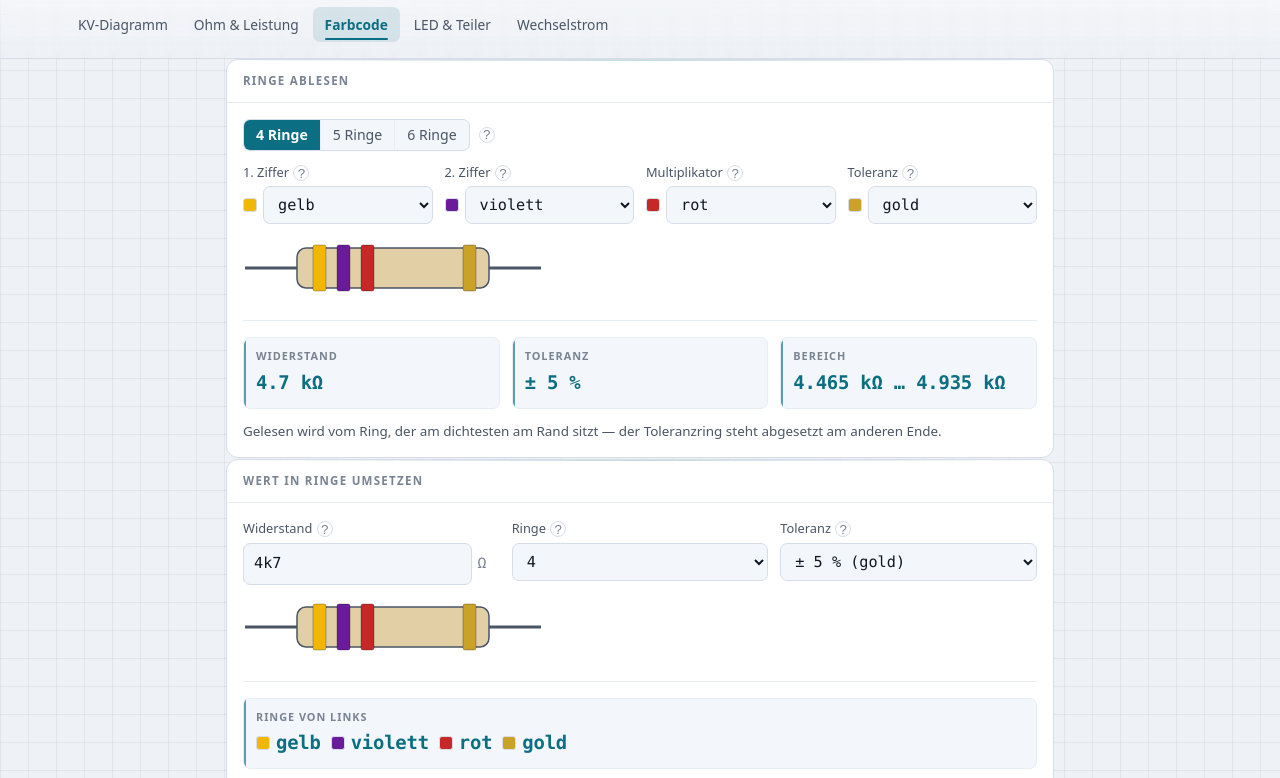
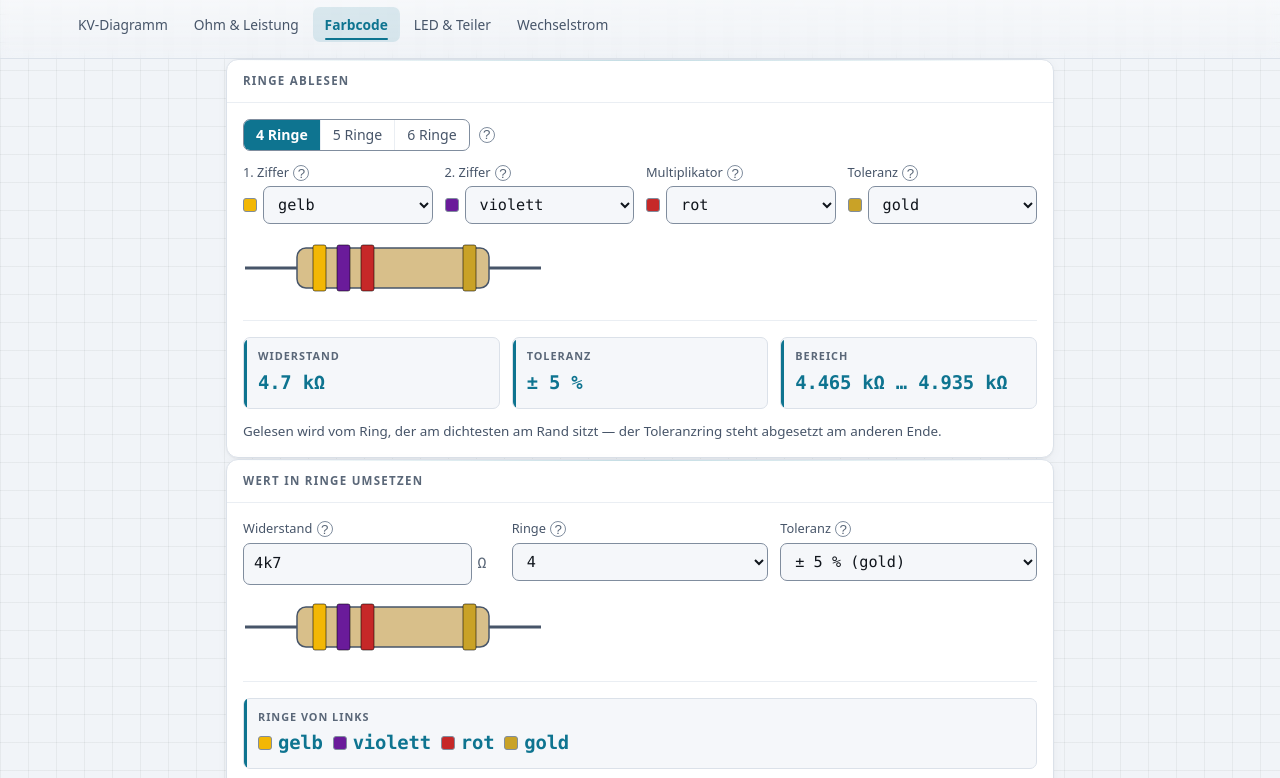
Before and after one commit to Rouvenspinnt/kv-diagramm, a plain HTML site: page farbcode.html in a window 1280 px wide. Shown: the part 70-848 px from the top of the page. Drawn offline with Linux system fonts and the light colour scheme.

Commit message:
Helles Design: Dunkelmodus raus, Kontraste nachgerechnet
Eine Oberflaeche statt zwei. Der ganze prefers-color-scheme-Block faellt
weg, :root traegt jetzt nur noch helle Tokens.

Alle Werte sind mit der WCAG-Luminanzformel geprueft, nicht geschaetzt:
--ink-3 #5a6778 (5,2-5,8:1), --line-strong #808d9e als Rand von
Bedienelementen (3,1-3,4:1), --dc #946009 statt #a2600b.

Dazu, was ein Pruefdurchgang gefunden hat:
- Farbcode-Chips und Ringkanten abgegrenzt, Widerstandskoerper dunkler,
  sonst verschwanden Weiss, Gelb, Gold und Silber im hellen Grund.
- Fokus an Eingabefeldern wieder als Ring statt nur als Rahmenfarbe.
- Fokusring im Segmentkasten nach innen, sonst schnitt overflow ihn ab.
- Hover auf Tabellen- und KV-Zellen als Ring statt Toenung: auf einer
  markierten Zelle stapelten sich zwei Toenungen und die Ziffern fielen
  unter 4,5:1.
- Das ?-Feld liegt im <label>; sein aria-label haengte sich an den Namen
  des Eingabefelds. Feld bekommt jetzt den reinen Beschriftungstext.

Co-Authored-By: Claude Opus 5 <noreply@anthropic.com>

```diff
--- a/app.css
+++ b/app.css
@@ -1,33 +1,23 @@
 /* Gemeinsames Stylesheet aller Werkzeuge */
-/* Messgeraet-Optik: dunkler Grund mit feinem Raster, Cyan fuer Messwerte,
-     Bernstein fuer Hinweise. Helle Variante bleibt vollwertig. */
+/* Helle Messgeraet-Optik: Papier mit feinem Raster, Petrol fuer Messwerte,
+     Bernstein fuer Hinweise. Alle Kontraste nachgerechnet. */
   :root {
-    color-scheme: light dark;
-    --paper:#eef1f6; --panel:#ffffff; --sunk:#f3f6fa;
-    --ink:#0f1720; --ink-2:#4a5565; --ink-3:#788393;
-    --line:#d6dde7; --line-soft:#e8edf4;
-    --accent:#0b6e82; --accent-2:#0e8ea6; --on-accent:#ffffff;
-    --dc:#a2600b; --focus:#0b6e82;
-    --fill-1:#0891b2; --fill-2:#c2820a;   /* vom Prüfskript bestätigt, hell */
-    --on-fill:#06121a;                    /* dunkle Schrift: 5,1–6,4:1 auf beiden Füllungen */
-    --grid:rgba(15,23,32,.055);
-    --glow:rgba(11,110,130,.16);
+    color-scheme: light;
+    --paper:#f1f4f8; --panel:#ffffff; --sunk:#f5f7fa;
+    --ink:#10151c; --ink-2:#475569; --ink-3:#5a6778;   /* ink-3: 5,2–5,8:1 auf allen Gründen */
+    --line:#dbe1e9; --line-soft:#eaeef3;
+    --line-strong:#808d9e;                              /* Rand von Bedienelementen, 3,1–3,4:1 */
+    --accent:#0e7490; --accent-2:#0891b2; --on-accent:#ffffff;
+    --fill-1:#0891b2; --fill-2:#c2820a;                 /* vom Prüfskript bestätigt */
+    --on-fill:#06121a;                                  /* dunkle Schrift auf den Füllungen */
+    --dc:#946009; --focus:#0e7490;
+    --grid:rgba(16,21,28,.05);
+    --glow:rgba(14,116,144,.09);
+    --schatten:0 1px 2px rgba(16,21,28,.05), 0 2px 12px rgba(16,21,28,.035);
     --s1:4px; --s2:8px; --s3:12px; --s4:16px; --s5:24px; --s6:32px;
     --r-ctl:7px; --r-panel:12px;
     --mono: ui-monospace, "SF Mono", SFMono-Regular, Menlo, Consolas, monospace;
     --ease: cubic-bezier(.22,.68,.32,1);
-  }
-  @media (prefers-color-scheme: dark) {
-    :root {
-      --paper:#070b11; --panel:#0e141c; --sunk:#131b25;
-      --ink:#e8eef6; --ink-2:#9fb0c4; --ink-3:#6d8095;
-      --line:#1f2a37; --line-soft:#18212c;
-      --accent:#22d3ee; --accent-2:#67e8f9; --on-accent:#04222a;
-      --dc:#fbbf24; --focus:#22d3ee;
-      --fill-1:#0ea5b7; --fill-2:#c2820a; /* vom Prüfskript bestätigt, dunkel */
-      --grid:rgba(118,164,205,.07);
-      --glow:rgba(34,211,238,.17);
-    }
   }
   * { box-sizing: border-box; }
   html { -webkit-text-size-adjust: 100%; }
@@ -59,7 +49,7 @@
 
   main { padding-top:var(--s5); }
   .panel { background:var(--panel); border:1px solid var(--line); border-radius:var(--r-panel);
-           position:relative; overflow:hidden; }
+           position:relative; overflow:hidden; box-shadow:var(--schatten); }
   .panel::before {                                 /* feiner Lichtkantenstrich oben */
     content:''; position:absolute; inset:0 0 auto; height:1px;
     background:linear-gradient(90deg, transparent, color-mix(in srgb, var(--accent) 45%, transparent), transparent);
@@ -80,17 +70,18 @@
   .field { display:flex; align-items:center; gap:var(--s2); }
   .field > .lbl { font-size:.78rem; color:var(--ink-3); letter-spacing:.06em; text-transform:uppercase;
                   font-weight:600; }
-  .seg { display:flex; border:1px solid var(--line); border-radius:var(--r-ctl); overflow:hidden;
-         background:var(--sunk); }
+  .seg { display:flex; border:1px solid var(--line-strong); border-radius:var(--r-ctl); overflow:hidden;
+         background:var(--panel); }
   .seg button {
     font:inherit; font-size:.88rem; line-height:1; padding:8px 12px; border:0; cursor:pointer;
     background:transparent; color:var(--ink-2); border-right:1px solid var(--line-soft);
   }
   .seg button:last-child { border-right:0; }
+  .seg button:focus-visible { outline-offset:-2px; }
   .seg button:hover { color:var(--ink); background:color-mix(in srgb, var(--accent) 10%, transparent); }
   .seg button[aria-pressed="true"] { background:var(--accent); color:var(--on-accent); font-weight:600; }
   .btn { font:inherit; font-size:.88rem; line-height:1; padding:8px 12px; cursor:pointer;
-         background:var(--sunk); color:var(--ink); border:1px solid var(--line); border-radius:var(--r-ctl); }
+         background:var(--panel); color:var(--ink); border:1px solid var(--line-strong); border-radius:var(--r-ctl); }
   .btn:hover { border-color:var(--accent); color:var(--accent); }
   .btn:active { transform:translateY(1px); }
   :focus-visible { outline:2px solid var(--focus); outline-offset:2px; border-radius:3px; }
@@ -101,7 +92,7 @@
 
   /* Wertetabelle */
   #col { width:100%; font-family:var(--mono); font-size:.9rem; letter-spacing:.1em;
-         padding:7px 9px; border:1px solid var(--line); border-radius:var(--r-ctl);
+         padding:8px 10px; border:1px solid var(--line-strong); border-radius:var(--r-ctl);
          background:var(--sunk); color:inherit; }
   #col.bad { border-color:var(--dc); background:color-mix(in srgb, var(--dc) 10%, var(--sunk)); }
   .hint { color:var(--ink-2); font-size:.8rem; line-height:1.45; }
@@ -157,7 +148,9 @@
          color:var(--ink-3); margin-top:3px; letter-spacing:.03em; }
   .mi { position:absolute; left:4px; top:2px; font-size:.62rem; color:var(--ink-3); z-index:3; }
   .loop { position:absolute; border-radius:6px; pointer-events:none; z-index:1; }
-  td.val button:hover, table.kv td > button:hover { background:color-mix(in srgb, var(--ink) 9%, transparent); }
+  /* Hover als Ring statt Tönung: auf einer markierten Zelle stapelten sich sonst zwei
+     Tönungen und die Ziffern fielen unter 4,5:1 */
+  td.val button:hover, table.kv td > button:hover { box-shadow:inset 0 0 0 2px var(--line-strong); }
   .v0 { color:var(--ink-3); font-weight:400 !important; }
   .v1 { color:var(--accent); }
   .v2 { color:var(--dc); }
@@ -206,7 +199,7 @@
   ul.dep b { font-family:var(--mono); }
   .count { color:var(--ink-3); font-size:.82rem; margin-top:var(--s3); }
   @media print {
-    /* immer helles Papier, auch wenn der Bildschirm dunkel ist */
+    /* Papier: reines Weiss, kraeftigeres Schwarz, kein Raster */
     :root { --paper:#fff; --panel:#fff; --sunk:#f2f2f2; --ink:#000; --ink-2:#3a3a3a; --ink-3:#666;
             --line:#999; --line-soft:#c8c8c8; --dc:#8a5a00; --accent:#045; --on-accent:#fff;
             --grid:transparent; --glow:transparent; }
@@ -362,19 +355,20 @@
   label.f { display:flex; flex-direction:column; gap:4px; font-size:.8rem; color:var(--ink-2); }
   label.f .row { display:flex; align-items:center; gap:6px; }
   label.f input, label.f select, .panel select { font:inherit; font-family:var(--mono); font-size:.95rem;
-    width:100%; padding:8px 10px; border:1px solid var(--line); border-radius:var(--r-ctl);
+    width:100%; padding:8px 10px; border:1px solid var(--line-strong); border-radius:var(--r-ctl);
     background:var(--sunk); color:var(--ink); }
   label.f input:hover, label.f select:hover { border-color:var(--ink-3); }
-  label.f input:focus, label.f select:focus { outline:none; border-color:var(--accent);
+  label.f input:focus, label.f select:focus { outline:2px solid var(--focus); outline-offset:1px;
+    border-color:var(--accent);
     box-shadow:0 0 0 3px color-mix(in srgb, var(--accent) 22%, transparent); }
   label.f input.filled { border-color:color-mix(in srgb, var(--accent) 55%, var(--line)); }
   label.f .unit { font-family:var(--mono); color:var(--ink-3); font-size:.92rem; min-width:1.5em; }
   .out { margin-top:var(--s4); padding-top:var(--s4); border-top:1px solid var(--line-soft);
          display:grid; grid-template-columns:repeat(auto-fit, minmax(132px, 1fr)); gap:var(--s3); }
-  .out > div { position:relative; padding:10px 12px; border-radius:var(--r-ctl);
-               background:var(--sunk); border:1px solid var(--line-soft); overflow:hidden; }
-  .out > div::before { content:''; position:absolute; left:0; top:0; bottom:0; width:2px;
-                       background:var(--accent); opacity:.65; }
+  .out > div { position:relative; padding:10px 12px 10px 14px; border-radius:var(--r-ctl);
+               background:var(--sunk); border:1px solid var(--line); overflow:hidden; }
+  .out > div::before { content:''; position:absolute; left:0; top:0; bottom:0; width:3px;
+                       background:var(--accent); }
   .out .k { font-size:.68rem; color:var(--ink-3); letter-spacing:.09em; text-transform:uppercase;
             font-weight:600; }
   .out .v { font-family:var(--mono); font-size:1.18rem; font-weight:650; color:var(--accent);
@@ -393,22 +387,22 @@
   /* ---- Widerstands-Zeichnung ---- */
   .res-svg { display:block; margin:6px 0 2px; max-width:100%; height:auto; }
   .res-svg .lead { stroke:var(--ink-2); stroke-width:3; }
-  .res-svg .body { fill:#e3cfa6; stroke:var(--ink-2); stroke-width:1.5; }
-  .res-svg .band { stroke:rgba(0,0,0,.35); stroke-width:.75; }
+  .res-svg .body { fill:#d8bf8a; stroke:var(--ink-2); stroke-width:1.5; }
+  .res-svg .band { stroke:rgba(0,0,0,.55); stroke-width:1; }
   .swatch-row { display:flex; align-items:center; gap:6px; }
-  .chip { width:14px; height:14px; border-radius:3px; border:1px solid var(--line); flex:none; }
+  .chip { width:14px; height:14px; border-radius:3px; border:1px solid var(--line-strong); flex:none; }
 
   /* Hilfe-Fragezeichen an den Feldern */
   .help { position:relative; display:inline-flex; align-items:center; justify-content:center;
           width:16px; height:16px; margin-left:1px; padding:0; vertical-align:middle; flex:none;
           font:600 10px/1 inherit; cursor:help; -webkit-appearance:none; appearance:none;
           color:var(--ink-3); background:var(--panel);
-          border:1px solid var(--line); border-radius:50%; }
+          border:1px solid var(--line-strong); border-radius:50%; }
   .help::after { content:''; position:absolute; inset:-8px; }   /* größere Trefferfläche fürs Tippen */
   .help:hover, .help:focus-visible { color:var(--ink); border-color:var(--ink-2); }
   .tip { position:absolute; z-index:60; max-width:290px; padding:10px 12px;
          font-size:.8rem; line-height:1.55; color:var(--ink-2);
          background:var(--panel); border:1px solid var(--line); border-radius:var(--r-panel);
-         box-shadow:0 8px 24px rgba(0,0,0,.16); }
+         box-shadow:0 6px 20px rgba(16,21,28,.12); }
   .tip[hidden] { display:none; }
   @media print { .help, .tip { display:none !important; } }
--- a/et.js
+++ b/et.js
@@ -225,6 +225,9 @@
       b.dataset.text = el.dataset.help;
       b.setAttribute('aria-expanded', 'false');
       b.setAttribute('aria-label', 'Erklärung zu: ' + (name || 'diesem Feld'));
+      // Das ? sitzt im <label>, sonst haengte sein aria-label am Namen des Feldes
+      var fld = el.querySelector('input, select, textarea');
+      if (fld && name && !fld.getAttribute('aria-label')) fld.setAttribute('aria-label', name);
       if (!cap && el.classList.contains('seg') && el.parentNode) {
         el.parentNode.insertBefore(b, el.nextSibling);   // neben den Schaltkasten, nicht hinein
       } else {
```
